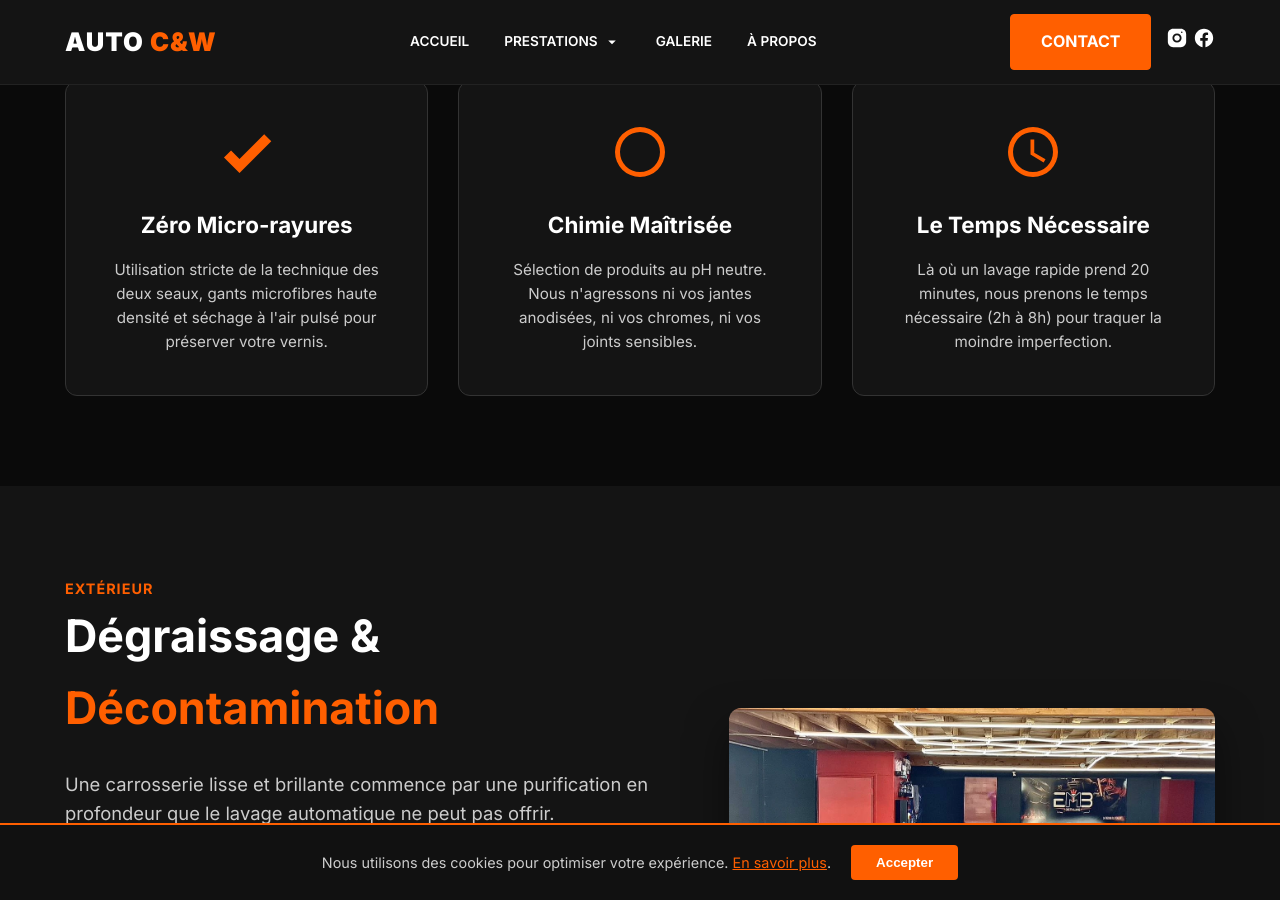
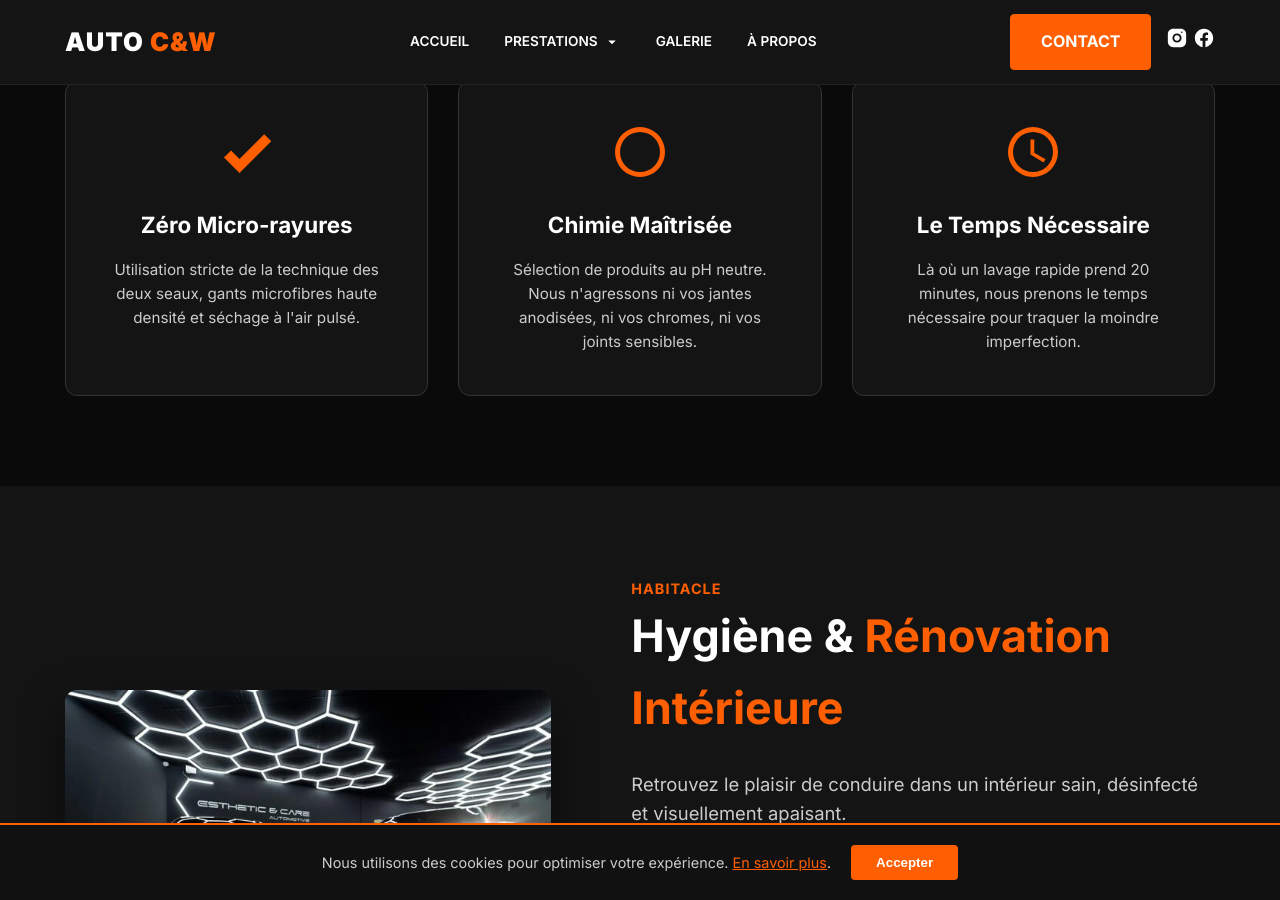
Before and after one commit to DuvalDVL/autocw, a Jekyll site: the page built from services/nettoyage-auto-interieur-exterieur-sallanches/index.html, in a window 1280 px wide and 900 px high, scrolled down 1000 px. Built offline with Jekyll 4.4.1, drawn with Linux system fonts in a browser that asks for light colours; some of the changed text lies outside the part shown.

Commit message:
Update index.html

```diff
--- a/services/nettoyage-auto-interieur-exterieur-sallanches/index.html
+++ b/services/nettoyage-auto-interieur-exterieur-sallanches/index.html
@@ -11,7 +11,7 @@
   <div class="container hero-content">
     <h1>NETTOYAGE & <span class="text-orange">RÉNOVATION</span></h1>
     <p>Bien plus qu'un simple lavage. L'art de la préservation cosmétique.</p>
-    <a href="#formules" class="btn btn-orange">Voir les détails</a>
+    <a href="#tarifs" class="btn btn-orange">Voir les Tarifs</a>
   </div>
 </section>
 
@@ -28,19 +28,17 @@
       <div class="service-card">
         <svg class="service-icon" viewBox="0 0 24 24"><path d="M9,20.42L2.79,14.21L5.62,11.38L9,14.77L18.88,4.88L21.71,7.71L9,20.42Z"/></svg>
         <h3>Zéro Micro-rayures</h3>
-        <p>Utilisation stricte de la technique des deux seaux, gants microfibres haute densité et séchage à l'air pulsé pour préserver votre vernis.</p>
+        <p>Utilisation stricte de la technique des deux seaux, gants microfibres haute densité et séchage à l'air pulsé.</p>
       </div>
-
       <div class="service-card">
         <svg class="service-icon" viewBox="0 0 24 24"><path d="M12,2A10,10 0 0,0 2,12A10,10 0 0,0 12,22A10,10 0 0,0 22,12A10,10 0 0,0 12,2M12,4A8,8 0 0,1 20,12A8,8 0 0,1 12,20A8,8 0 0,1 4,12A8,8 0 0,1 12,4Z"/></svg>
         <h3>Chimie Maîtrisée</h3>
         <p>Sélection de produits au pH neutre. Nous n'agressons ni vos jantes anodisées, ni vos chromes, ni vos joints sensibles.</p>
       </div>
-
       <div class="service-card">
         <svg class="service-icon" viewBox="0 0 24 24"><path d="M12,20A8,8 0 0,0 20,12A8,8 0 0,0 12,4A8,8 0 0,0 4,12A8,8 0 0,0 12,20M12,2A10,10 0 0,1 22,12A10,10 0 0,1 12,22C6.47,22 2,17.5 2,12A10,10 0 0,1 12,2M12.5,7V12.25L17,14.92L16.25,16.15L11,13V7H12.5Z"/></svg>
         <h3>Le Temps Nécessaire</h3>
-        <p>Là où un lavage rapide prend 20 minutes, nous prenons le temps nécessaire (2h à 8h) pour traquer la moindre imperfection.</p>
+        <p>Là où un lavage rapide prend 20 minutes, nous prenons le temps nécessaire pour traquer la moindre imperfection.</p>
       </div>
     </div>
   </div>
@@ -48,48 +46,6 @@
 
 <section class="section-padding" style="background-color: var(--bg-dark);">
   <div class="container quality-flex-layout">
-
-    <div class="quality-text-side">
-      <span class="text-orange" style="font-weight:700; letter-spacing:1px; text-transform:uppercase; font-size:0.9rem;">Extérieur</span>
-      <h2>Dégraissage & <span class="text-orange">Décontamination</span></h2>
-      <p>Une carrosserie lisse et brillante commence par une purification en profondeur que le lavage automatique ne peut pas offrir.</p>
-
-      <ul style="list-style: none; padding: 0; margin-top: 20px;">
-        <li style="margin-bottom: 20px; display: flex; align-items: flex-start; gap: 15px;">
-          <svg style="width: 24px; min-width:24px; fill: var(--accent-orange);" viewBox="0 0 24 24"><path d="M21,7L9,19L3.5,13.5L4.91,12.09L9,16.17L19.59,5.59L21,7Z"/></svg>
-          <div>
-            <strong style="color: #fff; font-size: 1.1rem;">Jantes & Arches de roues</strong>
-            <p style="font-size: 0.95rem; margin-bottom: 0;">Dégraissage complet (face interne/externe) pour éliminer la poussière de freins incrustée et les goudrons.</p>
-          </div>
-        </li>
-        <li style="margin-bottom: 20px; display: flex; align-items: flex-start; gap: 15px;">
-          <svg style="width: 24px; min-width:24px; fill: var(--accent-orange);" viewBox="0 0 24 24"><path d="M21,7L9,19L3.5,13.5L4.91,12.09L9,16.17L19.59,5.59L21,7Z"/></svg>
-          <div>
-            <strong style="color: #fff; font-size: 1.1rem;">Prélavage Mousse Active</strong>
-            <p style="font-size: 0.95rem; margin-bottom: 0;">Application d'une "Snow Foam" pour ramollir le film routier sans contact mécanique.</p>
-          </div>
-        </li>
-        <li style="margin-bottom: 20px; display: flex; align-items: flex-start; gap: 15px;">
-          <svg style="width: 24px; min-width:24px; fill: var(--accent-orange);" viewBox="0 0 24 24"><path d="M21,7L9,19L3.5,13.5L4.91,12.09L9,16.17L19.59,5.59L21,7Z"/></svg>
-          <div>
-            <strong style="color: #fff; font-size: 1.1rem;">Lavage Manuel de Précision</strong>
-            <p style="font-size: 0.95rem; margin-bottom: 0;">Technique des deux seaux, pinceaux pour les sigles et calandres, séchage microfibre.</p>
-          </div>
-        </li>
-      </ul>
-    </div>
-
-    <div class="quality-image-side">
-      <div class="quality-img-wrap">
-        <img src="{{ site.baseurl }}/assets/img/prestations-detailing-sallanches-ceramique.webp" alt="Lavage Jantes Detailing">
-      </div>
-    </div>
-
-  </div>
-</section>
-
-<section class="section-padding" style="background-color: var(--bg-darkest);">
-  <div class="container quality-flex-layout" id="formules">
 
     <div class="quality-image-side">
       <div class="quality-img-wrap">
@@ -99,7 +55,7 @@
 
     <div class="quality-text-side">
       <span class="text-orange" style="font-weight:700; letter-spacing:1px; text-transform:uppercase; font-size:0.9rem;">Habitacle</span>
-      <h2>Hygiène & <span class="text-orange">Rénovation</span></h2>
+      <h2>Hygiène & <span class="text-orange">Rénovation Intérieure</span></h2>
       <p>Retrouvez le plaisir de conduire dans un intérieur sain, désinfecté et visuellement apaisant.</p>
 
       <ul style="list-style: none; padding: 0; margin-top: 20px;">
@@ -121,10 +77,149 @@
           <svg style="width: 24px; min-width:24px; fill: var(--accent-orange);" viewBox="0 0 24 24"><path d="M21,7L9,19L3.5,13.5L4.91,12.09L9,16.17L19.59,5.59L21,7Z"/></svg>
           <div>
             <strong style="color: #fff; font-size: 1.1rem;">Détails & Finitions</strong>
-            <p style="font-size: 0.95rem; margin-bottom: 0;">Dépoussiérage minutieux (aérateurs, rails de sièges, boutons) au pinceau et air comprimé.</p>
+            <p style="font-size: 0.95rem; margin-bottom: 0;">Dépoussiérage minutieux (aérateurs, rails de sièges, boutons) au pinceau.</p>
           </div>
         </li>
       </ul>
+    </div>
+
+  </div>
+</section>
+
+<section class="section-padding" style="background-color: var(--bg-darkest);">
+  <div class="container quality-flex-layout">
+
+    <div class="quality-text-side">
+      <span class="text-orange" style="font-weight:700; letter-spacing:1px; text-transform:uppercase; font-size:0.9rem;">Extérieur</span>
+      <h2>Lavage Manuel & <span class="text-orange">Sécurité</span></h2>
+      <p>Un lavage dans les règles de l'art pour éviter les micro-rayures causées par les rouleaux.</p>
+
+      <ul style="list-style: none; padding: 0; margin-top: 20px;">
+        <li style="margin-bottom: 20px; display: flex; align-items: flex-start; gap: 15px;">
+          <svg style="width: 24px; min-width:24px; fill: var(--accent-orange);" viewBox="0 0 24 24"><path d="M21,7L9,19L3.5,13.5L4.91,12.09L9,16.17L19.59,5.59L21,7Z"/></svg>
+          <div>
+            <strong style="color: #fff; font-size: 1.1rem;">Prélavage Mousse Active</strong>
+            <p style="font-size: 0.95rem; margin-bottom: 0;">Application d'une "Snow Foam" pour ramollir le film routier et les contaminants avant tout contact.</p>
+          </div>
+        </li>
+        <li style="margin-bottom: 20px; display: flex; align-items: flex-start; gap: 15px;">
+          <svg style="width: 24px; min-width:24px; fill: var(--accent-orange);" viewBox="0 0 24 24"><path d="M21,7L9,19L3.5,13.5L4.91,12.09L9,16.17L19.59,5.59L21,7Z"/></svg>
+          <div>
+            <strong style="color: #fff; font-size: 1.1rem;">Technique des Deux Seaux</strong>
+            <p style="font-size: 0.95rem; margin-bottom: 0;">Lavage manuel avec gants haute densité et grilles de séparation pour ne jamais frotter avec un gant sale.</p>
+          </div>
+        </li>
+        <li style="margin-bottom: 20px; display: flex; align-items: flex-start; gap: 15px;">
+          <svg style="width: 24px; min-width:24px; fill: var(--accent-orange);" viewBox="0 0 24 24"><path d="M21,7L9,19L3.5,13.5L4.91,12.09L9,16.17L19.59,5.59L21,7Z"/></svg>
+          <div>
+            <strong style="color: #fff; font-size: 1.1rem;">Séchage Sans Contact</strong>
+            <p style="font-size: 0.95rem; margin-bottom: 0;">Utilisation d'air pulsé pour chasser l'eau des rétroviseurs et calandres sans toucher la peinture.</p>
+          </div>
+        </li>
+      </ul>
+    </div>
+
+    <div class="quality-image-side">
+      <div class="quality-img-wrap">
+        <img src="{{ site.baseurl }}/assets/img/prestations-detailing-sallanches-ceramique.webp" alt="Lavage Auto Main">
+      </div>
+    </div>
+
+  </div>
+</section>
+
+<section class="section-padding" style="background-color: var(--bg-dark);">
+  <div class="container quality-flex-layout">
+
+    <div class="quality-image-side">
+      <div class="quality-img-wrap">
+        <img src="{{ site.baseurl }}/assets/img/prestations-detailing-sallanches-ceramique.webp" alt="Dégraissage Jantes">
+      </div>
+    </div>
+
+    <div class="quality-text-side">
+      <span class="text-orange" style="font-weight:700; letter-spacing:1px; text-transform:uppercase; font-size:0.9rem;">Préparation</span>
+      <h2>Dégraissage & <span class="text-orange">Décontamination</span></h2>
+      <p>L'étape cruciale pour supprimer les contaminants incrustés que le lavage classique ne retire pas.</p>
+
+      <ul style="list-style: none; padding: 0; margin-top: 20px;">
+        <li style="margin-bottom: 20px; display: flex; align-items: flex-start; gap: 15px;">
+          <svg style="width: 24px; min-width:24px; fill: var(--accent-orange);" viewBox="0 0 24 24"><path d="M21,7L9,19L3.5,13.5L4.91,12.09L9,16.17L19.59,5.59L21,7Z"/></svg>
+          <div>
+            <strong style="color: #fff; font-size: 1.1rem;">Jantes & Passages de Roues</strong>
+            <p style="font-size: 0.95rem; margin-bottom: 0;">Dissolution de la poussière de frein et du goudron (face interne et externe) sans acide corrosif.</p>
+          </div>
+        </li>
+        <li style="margin-bottom: 20px; display: flex; align-items: flex-start; gap: 15px;">
+          <svg style="width: 24px; min-width:24px; fill: var(--accent-orange);" viewBox="0 0 24 24"><path d="M21,7L9,19L3.5,13.5L4.91,12.09L9,16.17L19.59,5.59L21,7Z"/></svg>
+          <div>
+            <strong style="color: #fff; font-size: 1.1rem;">Décontamination Chimique</strong>
+            <p style="font-size: 0.95rem; margin-bottom: 0;">Traitement ferreux pour éliminer les particules métalliques piquées dans le vernis.</p>
+          </div>
+        </li>
+        <li style="margin-bottom: 20px; display: flex; align-items: flex-start; gap: 15px;">
+          <svg style="width: 24px; min-width:24px; fill: var(--accent-orange);" viewBox="0 0 24 24"><path d="M21,7L9,19L3.5,13.5L4.91,12.09L9,16.17L19.59,5.59L21,7Z"/></svg>
+          <div>
+            <strong style="color: #fff; font-size: 1.1rem;">Suppression Goudron & Résine</strong>
+            <p style="font-size: 0.95rem; margin-bottom: 0;">Retrait des points de goudron bas de caisse et de la résine d'arbres.</p>
+          </div>
+        </li>
+      </ul>
+    </div>
+
+  </div>
+</section>
+
+<section class="section-padding" style="background-color: var(--bg-darkest);" id="tarifs">
+  <div class="container">
+    <div class="section-title">
+      <h2>Nos Formules <span class="text-orange">Nettoyage</span></h2>
+      <p style="font-size: 1rem; color: #ccc;">Des prestations claires adaptées à l'état de votre véhicule.</p>
+    </div>
+
+    <div class="service-cards-grid">
+
+      <div class="price-card">
+        <svg class="card-icon" viewBox="0 0 24 24"><path d="M11,9H13V7H11M12,20C7.59,20 4,16.41 4,12C4,7.59 7.59,4 12,4C16.41,4 20,7.59 20,12C20,16.41 16.41,20 12,20M12,2A10,10 0 0,0 2,12A10,10 0 0,0 12,22A10,10 0 0,0 22,12A10,10 0 0,0 12,2M11,17H13V11H11V17Z"/></svg>
+        <h3>Soin Intérieur</h3>
+        <span class="card-price">À partir de 90€ <span>TTC</span></span>
+        <ul style="list-style:none; margin-top:20px; color:#ccc; line-height:1.8;">
+          <li>✓ Aspiration minutieuse</li>
+          <li>✓ Dépoussiérage plastiques</li>
+          <li>✓ Nettoyage vitres</li>
+          <li>✓ Dressing mat anti-UV</li>
+        </ul>
+      </div>
+
+      <div class="price-card">
+        <svg class="card-icon" viewBox="0 0 24 24"><path d="M19,2L14,6.5V9.5L19,5V2M15,12A5,5 0 0,1 10,17A5,5 0 0,1 5,12A5,5 0 0,1 10,7A5,5 0 0,1 15,12Z"/></svg>
+        <h3>Lavage Extérieur</h3>
+        <span class="card-price">À partir de 60€ <span>TTC</span></span>
+        <ul style="list-style:none; margin-top:20px; color:#ccc; line-height:1.8;">
+          <li>✓ Prélavage Mousse Active</li>
+          <li>✓ Lavage manuel (2 seaux)</li>
+          <li>✓ Nettoyage Jantes (Faces)</li>
+          <li>✓ Séchage air pulsé</li>
+        </ul>
+      </div>
+
+      <div class="price-card" style="border-color: var(--accent-orange);">
+        <svg class="card-icon" viewBox="0 0 24 24"><path d="M12,15C15.87,15 19,15.89 19,17V19H5V17C5,15.89 8.13,15 12,15M12,13C9.24,13 7,10.76 7,8C7,5.24 9.24,3 12,3C14.76,3 17,5.24 17,8C17,10.76 14.76,13 12,13M12,1L11,1L11,21L12,21L12,1Z"/></svg>
+        <h3>Rénovation Intégrale</h3>
+        <span class="card-price">Sur Devis <span></span></span>
+        <ul style="list-style:none; margin-top:20px; color:#ccc; line-height:1.8;">
+          <li>✓ Formule Intérieur + Extérieur</li>
+          <li>✓ Pressing des sièges</li>
+          <li>✓ Décontamination ferreuse</li>
+          <li>✓ Cire de protection rapide</li>
+        </ul>
+      </div>
+
+    </div>
+
+    <div style="text-align: center; margin-top: 60px;">
+      <p style="margin-bottom: 20px; color: #aaa;">Vous avez un besoin spécifique (poils d'animaux, véhicule agricole, flotte pro) ?</p>
+      <a href="{{ site.baseurl }}/contact/" class="btn btn-orange btn-large">Demander un Devis Personnalisé</a>
     </div>
 
   </div>
@@ -138,40 +233,30 @@
 
         <details>
           <summary>Quelle différence avec un rouleau automatique ?</summary>
-          <p>Le rouleau crée des micro-rayures (tourbillons) sur votre vernis par friction mécanique agressive. Notre méthode manuelle préserve l'intégrité de votre peinture et nettoie des zones inaccessibles aux machines (contours de portes, étriers de freins, aérateurs).</p>
+          <p>Le rouleau crée des micro-rayures (tourbillons) sur votre vernis par friction mécanique agressive. Notre méthode manuelle préserve l'intégrité de votre peinture et nettoie des zones inaccessibles aux machines.</p>
         </details>
 
         <details>
           <summary>Combien de temps faut-il immobiliser le véhicule ?</summary>
-          <p>Comptez environ 2h à 3h pour un entretien "Maintenance" standard, et une journée complète (dépose le matin, récupération le soir) pour une rénovation intérieure/extérieure approfondie.</p>
+          <p>Comptez environ 2h à 3h pour un entretien "Maintenance" standard, et une journée complète pour une rénovation intérieure/extérieure approfondie.</p>
         </details>
 
         <details>
           <summary>Pouvez-vous récupérer des sièges tachés ?</summary>
-          <p>Oui. Grâce à nos machines d'injection-extraction professionnelles et à nos produits enzymatiques, nous parvenons à éliminer la grande majorité des taches (café, soda, auréoles d'eau) et des mauvaises odeurs.</p>
+          <p>Oui. Grâce à nos machines d'injection-extraction professionnelles, nous parvenons à éliminer la grande majorité des taches (café, soda, auréoles d'eau) et des mauvaises odeurs.</p>
         </details>
 
         <details>
           <summary>Le dégraissage risque-t-il d'abîmer mes jantes ?</summary>
-          <p>Absolument pas. Nous utilisons des décontaminants ferreux au pH neutre qui agissent chimiquement sur la saleté sans attaquer le matériau, que vos jantes soient en aluminium, chromées ou mates.</p>
+          <p>Absolument pas. Nous utilisons des décontaminants ferreux au pH neutre qui agissent chimiquement sur la saleté sans attaquer le matériau (alu, chrome, mat).</p>
         </details>
 
         <details>
           <summary>Faut-il vider la voiture avant de venir ?</summary>
-          <p>C'est préférable. Pour nous permettre d'accéder à tous les recoins (coffre, sous les sièges, vide-poches) et de nous concentrer sur le nettoyage, nous vous invitons à retirer vos effets personnels et sièges auto avant le rendez-vous.</p>
+          <p>C'est préférable. Pour nous permettre d'accéder à tous les recoins (coffre, sous les sièges) et de nous concentrer sur le nettoyage, nous vous invitons à retirer vos effets personnels.</p>
         </details>
 
       </div>
     </div>
   </div>
 </section>
-
-<section class="final-cta section-padding">
-  <div class="container cta-centered">
-    <div class="cta-content-wrapper">
-      <h2>Prêt à retrouver votre voiture neuve ?</h2>
-      <p>Réservez votre créneau au studio Auto C&W à Sallanches.</p>
-      <a href="{{ site.baseurl }}/contact/" class="btn btn-orange btn-large">Prendre Rendez-vous</a>
-    </div>
-  </div>
-</section>
```
